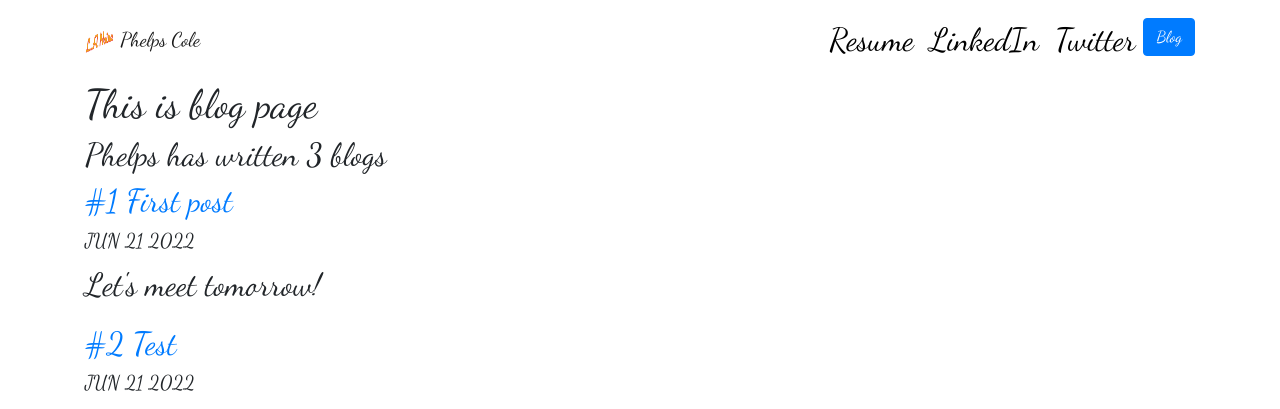
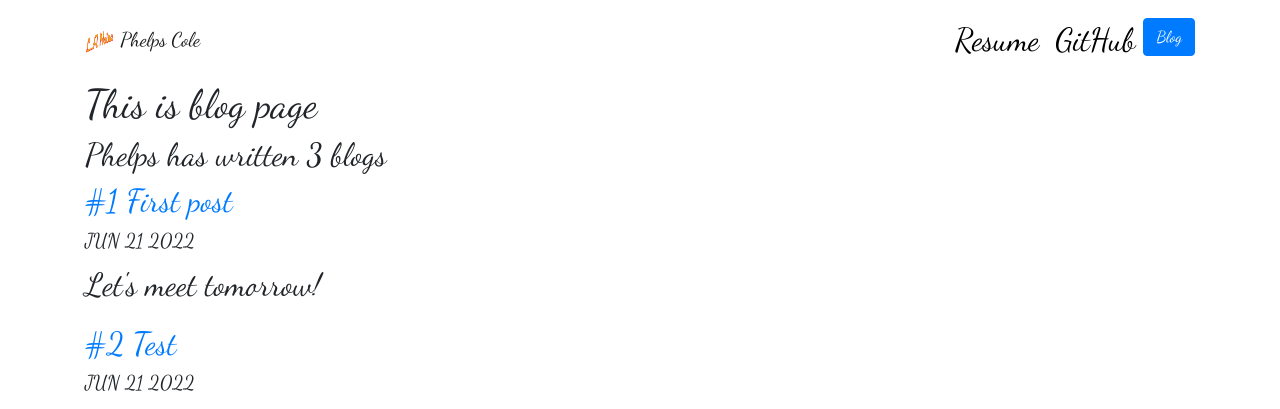
Before and after one commit to PhelpsCole/django3-portfolio, a Django app: page /blog/ in a window 1280 px wide. Shown: the top 409 px of the page. Run offline with Django 3.2, Linux system fonts and the light colour scheme; data comes from the database, SQL or seed files in the repository; some libraries are stand-ins or nearby versions.

Commit message:
Fixed links

```diff
--- a/portfolio/templates/portfolio/base.html
+++ b/portfolio/templates/portfolio/base.html
@@ -34,13 +34,10 @@
       <div class="collapse navbar-collapse text-center" id="navbarNav">
         <ul class="navbar-nav ml-auto">
           <li class="nav-item">
-            <a class="nav-link" href="{% static "portfolio/resume.pdf" %}">Resume</a>
+            <a class="nav-link" href="{% static "portfolio/lessons.pdf" %}">Resume</a>
           </li>
           <li class="nav-item">
-            <a class="nav-link" href="https://www.linkedin.com/in/nick-walter/" target="_blank">LinkedIn</a>
-          </li>
-          <li class="nav-item">
-            <a class="nav-link" href="https://twitter.com/ZappyCode" target="_blank">Twitter</a>
+            <a class="nav-link" href="https://github.com/PhelpsCole/" target="_blank">GitHub</a>
           </li>
           <li>
             <a role="button" href="{% url 'blog:all_blogs' %}" class="btn btn-primary">Blog</a>
```
